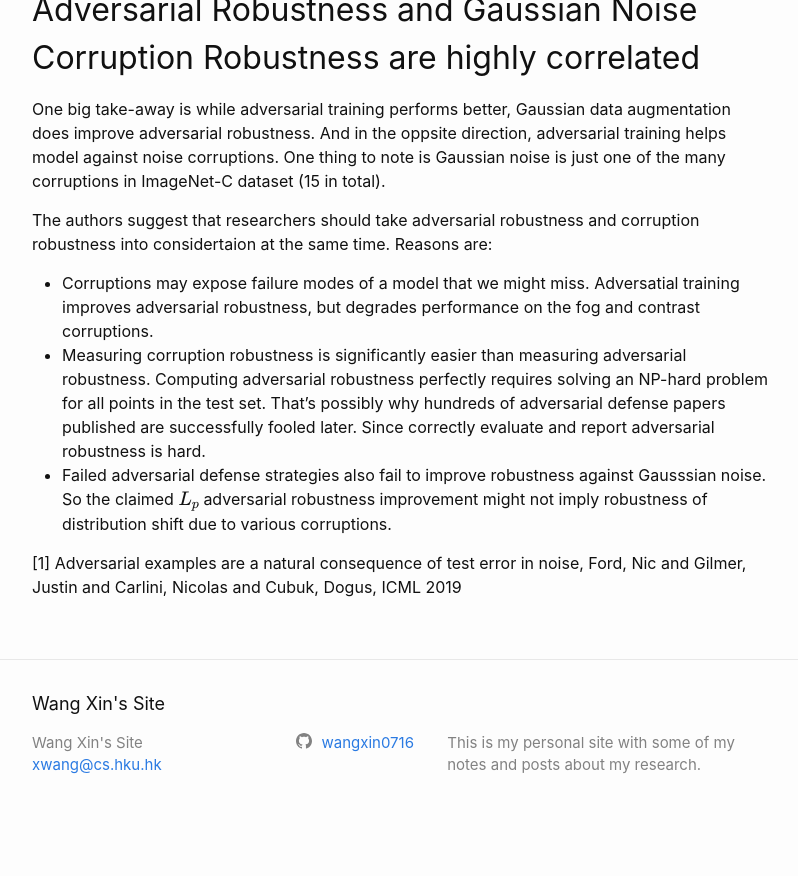
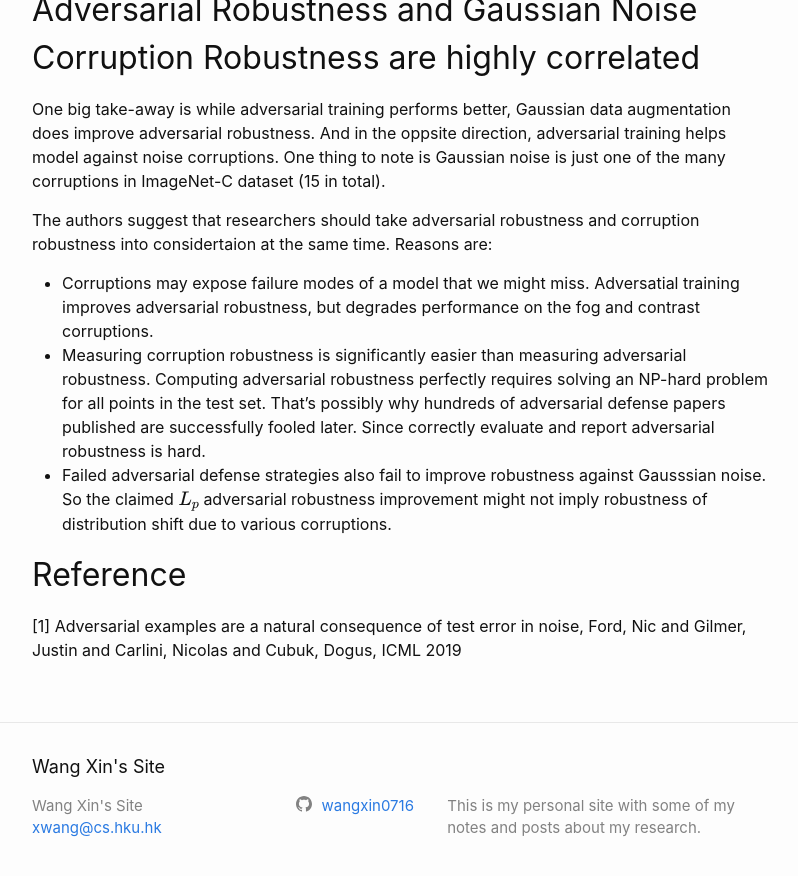
Before and after one commit to wangxin0716/wangxin0716.github.io, a Jekyll site: the page built from _posts/2019-12-22-Adversarial&Corruption-Robustness.markdown, in a window 1280 px wide and 900 px high, scrolled down 881 px. Shown: the top 876 px of the window, without its empty margins (238-1036 px from the left). Built offline with Jekyll 4.4.1, drawn with Linux system fonts in a browser that asks for light colours; formulas are drawn with MathJax 3; a script that is not in the unit is left out; before the commit the page ends 1718 px from its top, so only the background shows below that.

Commit message:
update of *summary* post

```diff
--- a/_posts/2019-12-22-Adversarial&Corruption-Robustness.markdown
+++ b/_posts/2019-12-22-Adversarial&Corruption-Robustness.markdown
@@ -35,4 +35,7 @@ The authors suggest that researchers should take adversarial robustness and corr
 * Measuring corruption robustness is significantly easier than measuring adversarial robustness. Computing adversarial robustness perfectly requires solving an NP-hard problem for all points in the test set. That's possibly why hundreds of adversarial defense papers published are successfully fooled later. Since correctly evaluate and report adversarial robustness is hard.
 * Failed adversarial defense strategies also fail to improve robustness against Gausssian noise. So the claimed $L_p$ adversarial robustness improvement might not imply robustness of distribution shift due to various corruptions.
 
+
+## Reference
+
 [1] Adversarial examples are a natural consequence of test error in noise, Ford, Nic and Gilmer, Justin and Carlini, Nicolas and Cubuk, Dogus, ICML 2019
```
